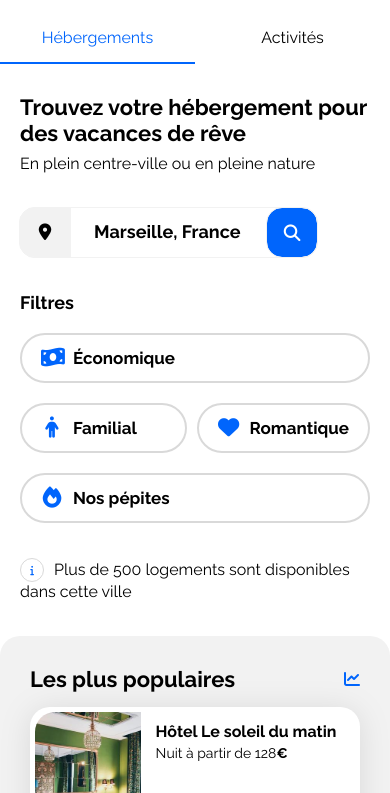
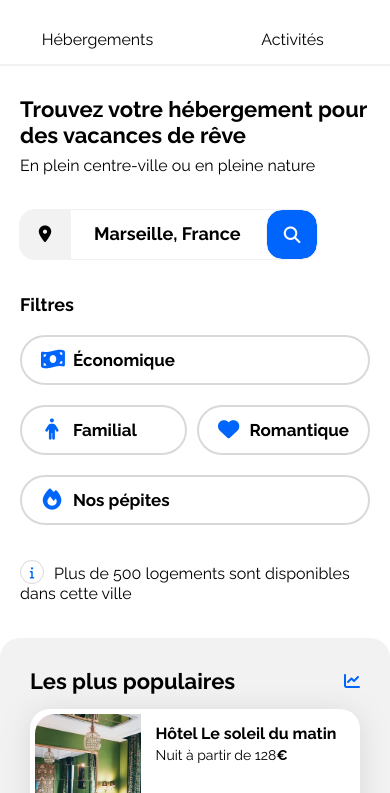
Before and after one commit to Devalito67/P2-Maquette_HTML_CSS, a plain HTML site: page index.html in a window 390 px wide. Shown: the part 51-844 px from the top of the page. Drawn offline with Linux system fonts and the light colour scheme.

Commit message:
corrections after defense

```diff
--- a/css/style.css
+++ b/css/style.css
@@ -87,11 +87,16 @@ body {
 .navbar a {
     display: flex;
     padding-top: 16px;
+    border-top: 2px solid transparent;
 }
 
-.active {
+.navbar a:hover {
+    border-top: 2px solid var(--main-color);
+}
+
+.navbar a:active {
     color: var(--main-color);
-    border-top: 2px solid var(--main-color);
+
 }
 
 /****** Main ***********/
@@ -227,6 +232,7 @@ body {
     text-align: center;
     margin-right: 10px;
     background-color: white;
+    line-height: 24px;
 }
 
 /****** Hebergements And Populaires ***********/
@@ -465,7 +471,7 @@ body {
 
 
 /* Small devices (phones, less than 768px) */
-@media (max-width: 768px) {
+@media (max-width: 767px) {
 
     /****** Header ***********/
     .header-container {
@@ -484,9 +490,10 @@ body {
         padding-bottom: 15px;
         flex: 1;
         justify-content: center;
+        border-bottom: 2px solid #F2F2F2;
     }
 
-    .active {
+    .navbar a:hover {
         border-bottom: 2px solid var(--main-color);
         border-top: none;
     }
--- a/index.html
+++ b/index.html
@@ -20,7 +20,7 @@
             <h1 class="h1-property"><img src="./images/logo/Booki.png" alt="Logo Booki"></h1>
         </div>
         <nav class="navbar">
-            <a href="#hebergements" class="active">Hébergements</a>
+            <a href="#hebergements">Hébergements</a>
             <a href="#activites">Activités</a>
         </nav>
     </header>
@@ -51,7 +51,7 @@
                 </div>
             </div>
             <div class="search-info">
-                <p><button class="btn-info"><i class="fa-solid fa-info fa-xs"></i></button>Plus de 500
+                <p><i class="fa-solid fa-info fa-xs btn-info"></i>Plus de 500
                     logements sont disponibles dans cette ville</p>
             </div>
         </section>
```
